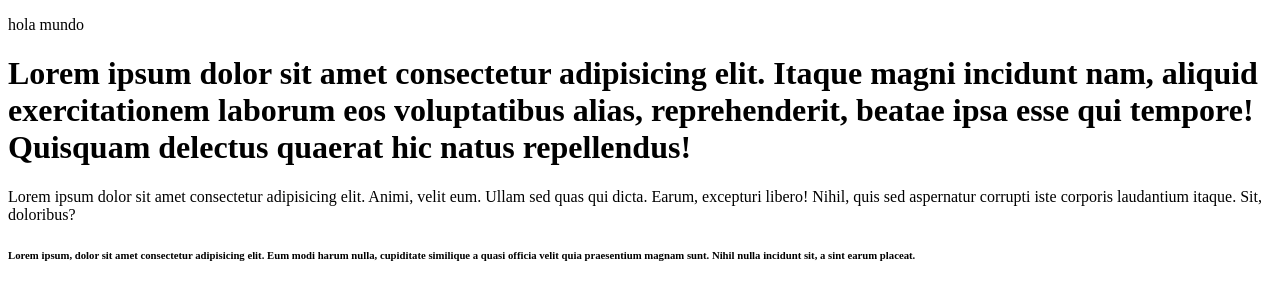
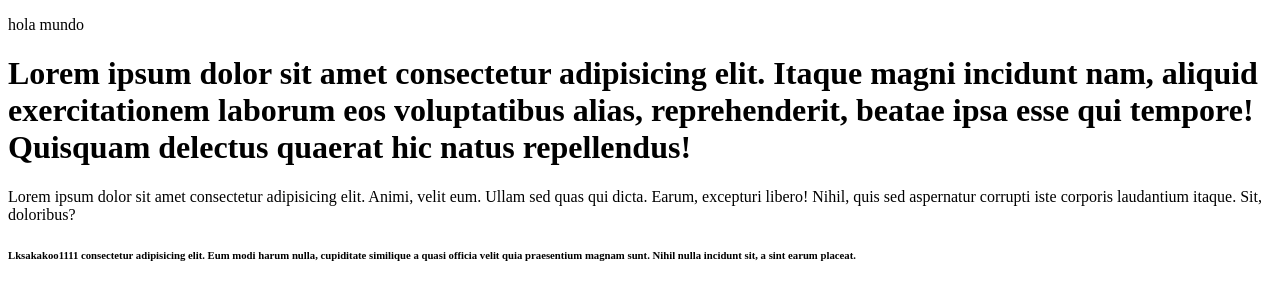
Before and after one commit to astridVanessa/mi-primer-repositorio, a plain HTML site: page index.html in a window 1280 px wide. Drawn offline with Linux system fonts and the light colour scheme.

Commit message:
edite el h6 con letras

```diff
--- a/index.html
+++ b/index.html
@@ -13,6 +13,6 @@
         <p>Lorem ipsum dolor sit amet consectetur adipisicing elit. Animi, velit eum. Ullam sed quas qui dicta. Earum, excepturi libero! Nihil, quis sed aspernatur corrupti iste corporis laudantium itaque. Sit, doloribus?</p>
     </div>
 
-    <h6>Lorem ipsum, dolor sit amet consectetur adipisicing elit. Eum modi harum nulla, cupiditate similique a quasi officia velit quia praesentium magnam sunt. Nihil nulla incidunt sit, a sint earum placeat.</h6>
+    <h6>Lksakakoo1111 consectetur adipisicing elit. Eum modi harum nulla, cupiditate similique a quasi officia velit quia praesentium magnam sunt. Nihil nulla incidunt sit, a sint earum placeat.</h6>
 </body>
 </html>
```
